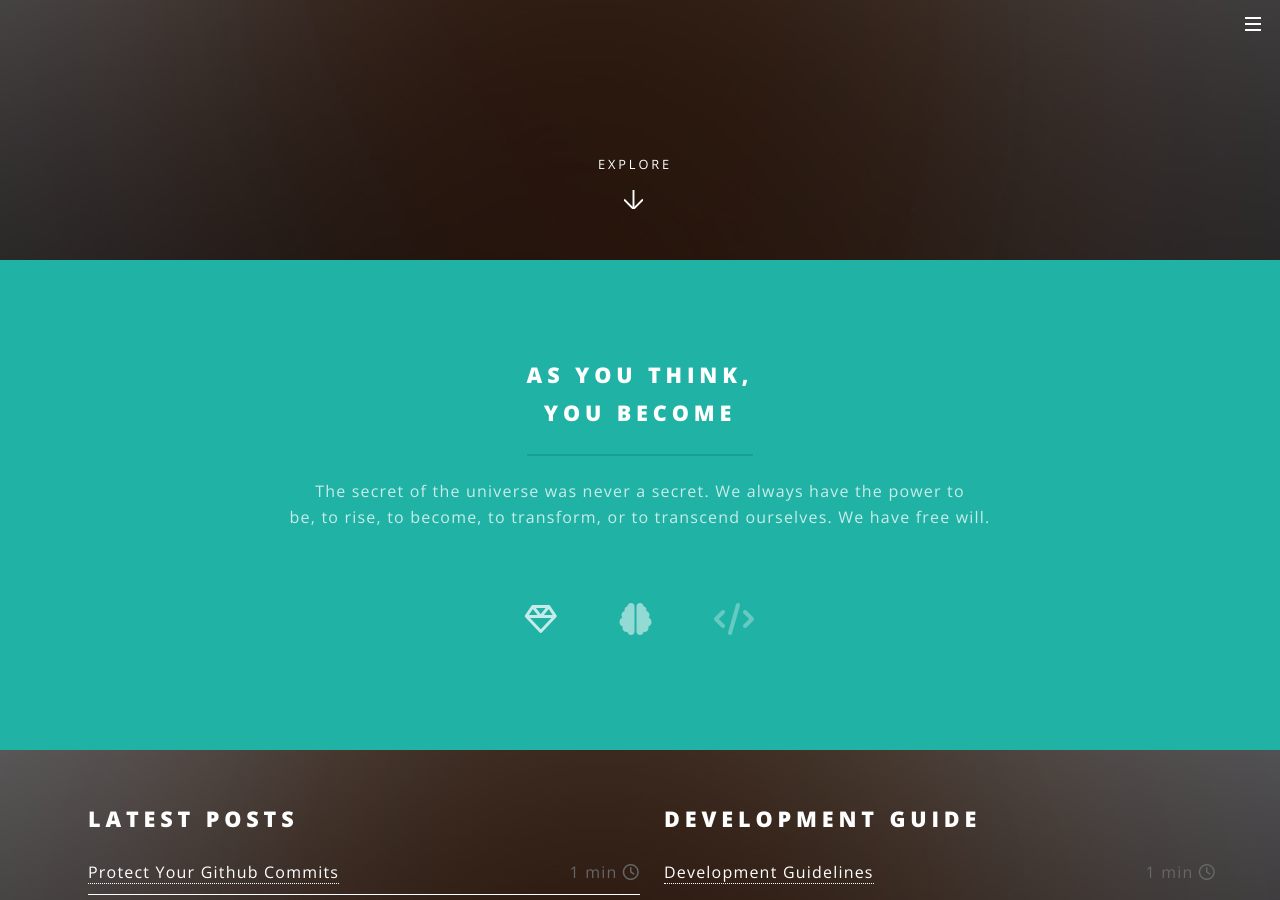
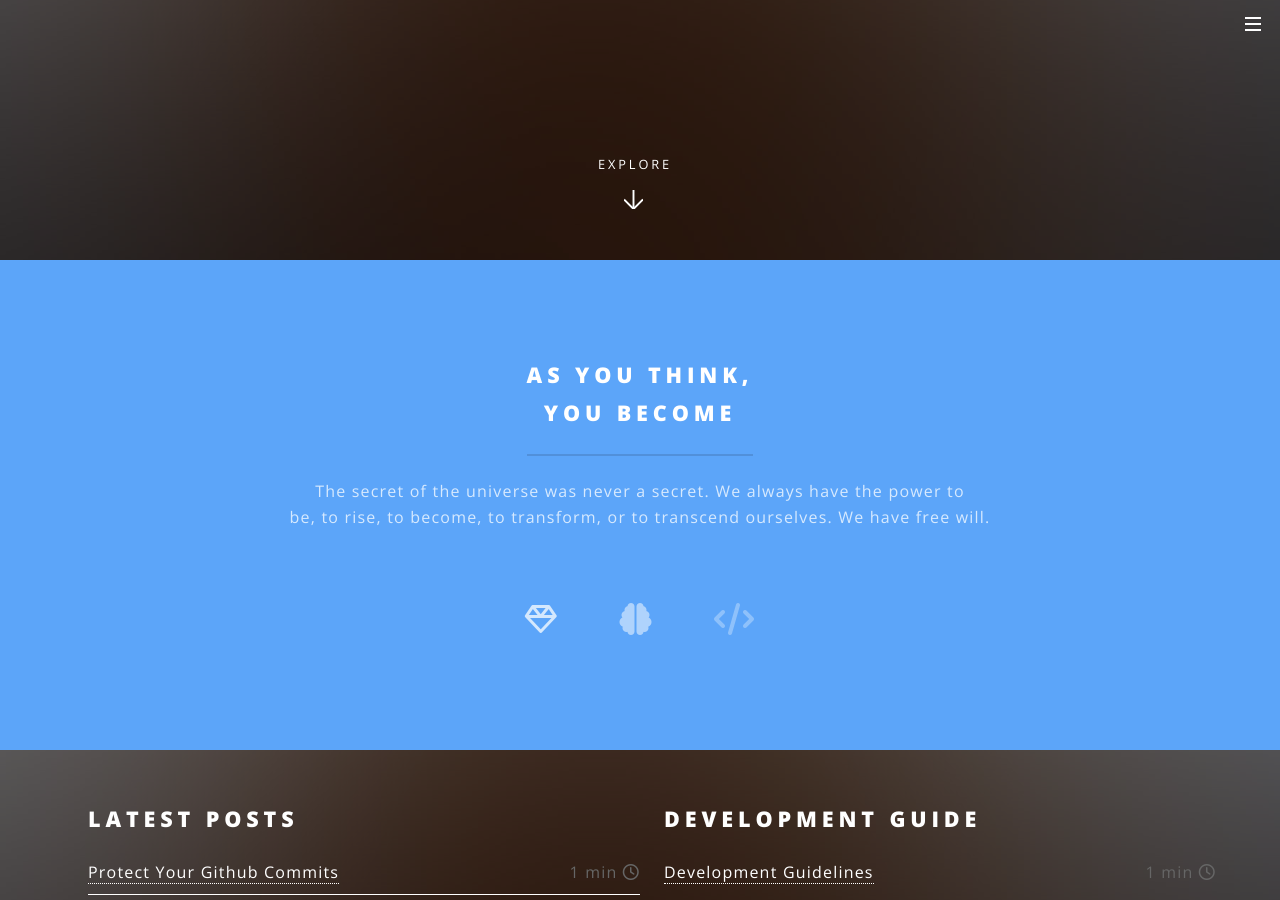
Before and after one commit to ardiesan/ardiesan.github.io, a Jekyll site: the page built from index.html, in a window 1280 px wide and 900 px high, scrolled down 640 px. Built offline with Jekyll 4.4.1, drawn with Linux system fonts in a browser that asks for light colours.

Commit message:
Accent color change

```diff
--- a/_sass/libs/_vars.scss
+++ b/_sass/libs/_vars.scss
@@ -50,10 +50,10 @@
 		border2-bg:			rgba(144,144,144,0.5),
 
 		accent1: (
-			bg:				#21b2a6,
+			bg:				#5ca5f9,
 			fg-bold:		#ffffff,
-			fg:				mix(#21b2a6, #ffffff, 25%),
-			fg-light:		mix(#21b2a6, #ffffff, 40%),
+			fg:				mix(#5ca5f9, #ffffff, 25%),
+			fg-light:		mix(#5ca5f9, #ffffff, 40%),
 			border:			rgba(0,0,0,0.125),
 			border-bg:		rgba(255,255,255,0.075),
 			border2:		rgba(0,0,0,0.25),
```
